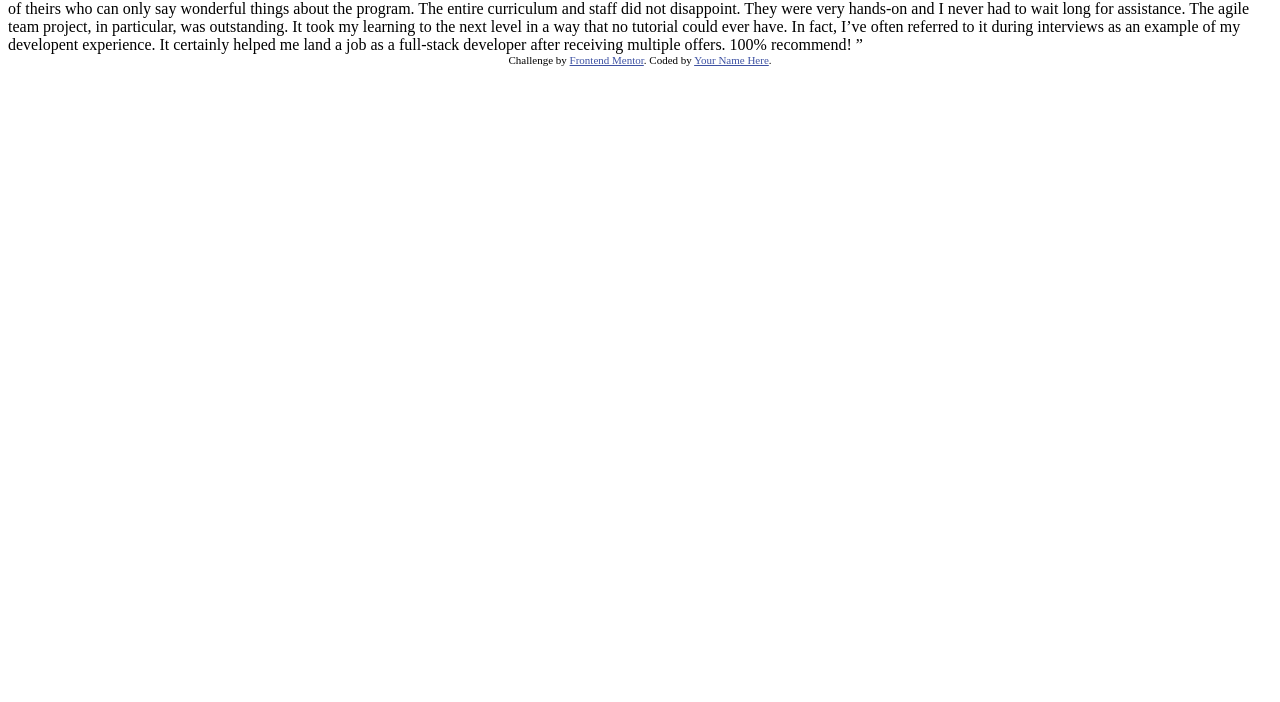
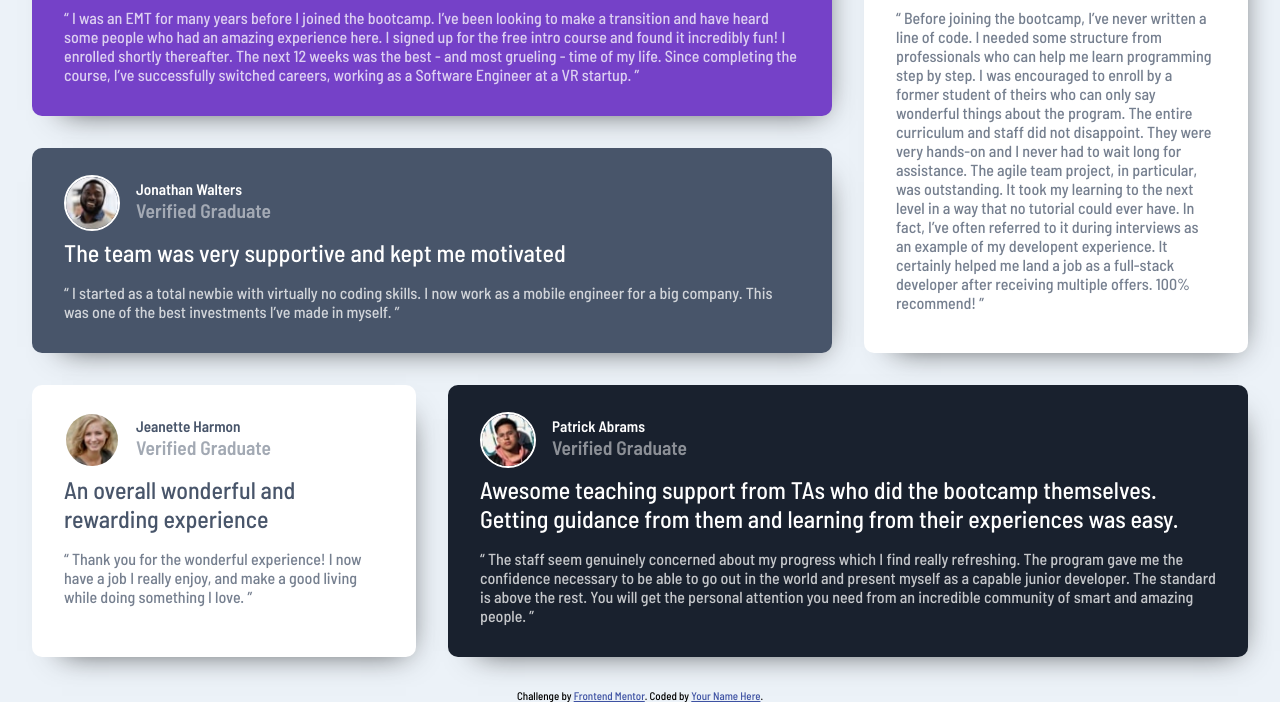
Before and after one commit to Pilli3800/reto5, a plain HTML site: page index.html in a window 1280 px wide. Shown: the part 188-890 px from the top of the page. Before the commit the page ends 800 px from the top, so only its background shows below. Drawn offline with Linux system fonts and the light colour scheme.

Commit message:
Terminado al 80%

```diff
--- a/index.html
+++ b/index.html
@@ -1,64 +1,85 @@
 <!DOCTYPE html>
 <html lang="en">
+
 <head>
   <meta charset="UTF-8">
-  <meta name="viewport" content="width=device-width, initial-scale=1.0"> <!-- displays site properly based on user's device -->
-
+  <meta name="viewport" content="width=device-width, initial-scale=1.0">
+  <!-- displays site properly based on user's device -->
+  <link rel="stylesheet" href="./main.css">
   <link rel="icon" type="image/png" sizes="32x32" href="./images/favicon-32x32.png">
-
+  <link rel="preconnect" href="https://fonts.gstatic.com" />
+  <link rel="preconnect" href="https://fonts.gstatic.com" />
+  <link href="https://fonts.googleapis.com/css2?family=Barlow+Semi+Condensed:wght@500;600&display=swap"
+    rel="stylesheet" />
   <title>Frontend Mentor | [Challenge Name Here]</title>
 
   <!-- Feel free to remove these styles or customise in your own stylesheet 👍 -->
   <style>
-    .attribution { font-size: 11px; text-align: center; }
-    .attribution a { color: hsl(228, 45%, 44%); }
+    .attribution {
+      font-size: 11px;
+      text-align: center;
+    }
+
+    .attribution a {
+      color: hsl(228, 45%, 44%);
+    }
   </style>
 </head>
+
 <body>
-  Daniel Clifford
-  Verified Graduate
 
-  I received a job offer mid-course, and the subjects I learned were current, if not more so,
-  in the company I joined. I honestly feel I got every penny’s worth.
+  <section class="testimonials">
+    <article class="card card--wide card--violet">
+      <div class="card__header">
+        <img class="card__reviewer-pic" src="./images/image-daniel.jpg" alt="Daniel Clifford" />
+        <h1>Daniel Clifford</h1>
+        <h2>Verified Graduate</h2>
+      </div>
+      <div class="card__body">
+        <p class="card__intro">
+          I received a job offer mid-course, and the subjects I learned were current, if not
+          more so, in the company I joined. I honestly feel I got every penny’s worth.
+        </p>
+        <p class="card__review">
+          “ I was an EMT for many years before I joined the bootcamp. I’ve been looking to
+          make a transition and have heard some people who had an amazing experience here. I
+          signed up for the free intro course and found it incredibly fun! I enrolled shortly
+          thereafter. The next 12 weeks was the best - and most grueling - time of my life.
+          Since completing the course, I’ve successfully switched careers, working as a
+          Software Engineer at a VR startup. ”
+        </p>
+      </div>
+    </article>
 
-  “ I was an EMT for many years before I joined the bootcamp. I’ve been looking to make a
-  transition and have heard some people who had an amazing experience here. I signed up
-  for the free intro course and found it incredibly fun! I enrolled shortly thereafter.
-  The next 12 weeks was the best - and most grueling - time of my life. Since completing
-  the course, I’ve successfully switched careers, working as a Software Engineer at a VR startup. ”
-
-  Jonathan Walters
-  Verified Graduate
-
+    <article class="card card--wide card--gray">
+      <div class="card__header">
+        <img class="card__reviewer-pic" src="./images/image-jonathan.jpg" alt="Daniel Clifford" />
+        <h1>Jonathan Walters</h1>
+        <h2>Verified Graduate</h2>
+      </div>
+      <div class="card__body">
+        <p class="card__intro">
           The team was very supportive and kept me motivated
-
+        </p>
+        <p class="card__review">
           “ I started as a total newbie with virtually no coding skills. I now work as a mobile engineer
           for a big company. This was one of the best investments I’ve made in myself. ”
+        </p>
+      </div>
+    </article>
 
-  Jeanette Harmon
-  Verified Graduate
 
-  An overall wonderful and rewarding experience
-
-  “ Thank you for the wonderful experience! I now have a job I really enjoy, and make a good living
-  while doing something I love. ”
-
-  Patrick Abrams
-  Verified Graduate
-
-  Awesome teaching support from TAs who did the bootcamp themselves. Getting guidance from them and
-  learning from their experiences was easy.
-
-  “ The staff seem genuinely concerned about my progress which I find really refreshing. The program
-  gave me the confidence necessary to be able to go out in the world and present myself as a capable
-  junior developer. The standard is above the rest. You will get the personal attention you need from
-  an incredible community of smart and amazing people. ”
-
-  Kira Whittle
-  Verified Graduate
-
+    <article class="card card--long card--white">
+      <div class="card__header">
+        <img class="card__reviewer-pic" src="./images/image-kira.jpg" alt="Daniel Clifford" />
+        <h1>Kira Whittle</h1>
+        <h2>Verified Graduate</h2>
+      </div>
+      <div class="card__body">
+        <p class="card__intro">
           Such a life-changing experience. Highly recommended!
-
+        </p>
+        <p class="card__review">
           “ Before joining the bootcamp, I’ve never written a line of code. I needed some structure from
           professionals who can help me learn programming step by step. I was encouraged to enroll by a former
           student of theirs who can only say wonderful things about the program. The entire curriculum and staff
@@ -68,9 +89,52 @@
           experience. It certainly helped me land a job as a full-stack developer after receiving multiple offers.
           100% recommend! ”
 
+        </p>
+      </div>
+    </article>
+
+    <article class="card card--white">
+      <div class="card__header">
+        <img class="card__reviewer-pic" src="./images/image-jeanette.jpg" alt="Jeanette Harmon picture" />
+        <h1>Jeanette Harmon</h1>
+        <h2>Verified Graduate</h2>
+      </div>
+      <div class="card__body">
+        <p class="card__intro">An overall wonderful and rewarding experience</p>
+        <p class="card__review">
+          “ Thank you for the wonderful experience! I now have a job I really enjoy, and make
+          a good living while doing something I love. ”
+        </p>
+      </div>
+    </article>
+
+    <article class="card card--wide card--black">
+      <div class="card__header">
+        <img class="card__reviewer-pic" src="./images/image-patrick.jpg" alt="Patrick Abrams picture" />
+        <h1>Patrick Abrams</h1>
+        <h2>Verified Graduate</h2>
+      </div>
+      <div class="card__body">
+        <p class="card__intro">
+          Awesome teaching support from TAs who did the bootcamp themselves. Getting guidance
+          from them and learning from their experiences was easy.
+        </p>
+        <p class="card__review">
+          “ The staff seem genuinely concerned about my progress which I find really
+          refreshing. The program gave me the confidence necessary to be able to go out in
+          the world and present myself as a capable junior developer. The standard is above
+          the rest. You will get the personal attention you need from an incredible community
+          of smart and amazing people. ”
+        </p>
+      </div>
+    </article>
+
+  </section>
+
   <div class="attribution">
     Challenge by <a href="https://www.frontendmentor.io?ref=challenge" target="_blank">Frontend Mentor</a>.
     Coded by <a href="#">Your Name Here</a>.
   </div>
 </body>
+
 </html>
--- /dev/null
+++ b/main.css
@@ -0,0 +1,132 @@
+:root {
+  --font-family: "Barlow Semi Condensed", sans-serif;
+  --font-size: 13px;
+  --medium-font: 500;
+  --semi-bold: 600;
+  --card-width: 19rem;
+  --violet: hsl(263, 55%, 52%);
+  --dark-grayish-blue: hsl(217, 19%, 35%);
+  --dark-blackish-blue: hsl(219, 29%, 14%);
+  --white: hsl(0, 0%, 100%);
+  --light-gray: hsl(0, 0%, 81%);
+  --light-grayish-blue: hsl(210, 46%, 95%);
+}
+
+* {
+  box-sizing: border-box;
+  margin: 0;
+  padding: 0;
+}
+
+body {
+  font-family: var(--font-family);
+  font-size: var(--font-size);
+  background-color: var(--light-grayish-blue);
+  max-width: 1440px;
+  margin: 0 auto;
+  position: relative;
+}
+
+.testimonials {
+  padding: 2rem;
+  display: grid;
+  grid-template-columns: repeat(auto-fit, minmax(var(--card-width), 1fr));
+  grid-gap: 2rem;
+  grid-auto-flow: dense;
+}
+
+.card {
+  padding: 2rem;
+  border-radius: 10px;
+  color: var(--white);
+  box-shadow: 10px 14px 30px -20px rgba(0, 0, 0, 0.78);
+  transition: box-shadow 0.3s ease-in-out;
+}
+
+.card:hover {
+  /* transform: scale(1.01); */
+  box-shadow: none;
+}
+
+.card__reviewer-pic {
+  border: 2px solid var(--white);
+  border-radius: 50%;
+  margin-right: 1rem;
+  float: left;
+  width: 56px;
+  height: 56px;
+  transform: translate(0px, -5px);
+}
+
+.card__header h2 {
+  opacity: 50%;
+}
+
+.card__intro {
+  margin: 1rem 0;
+  font-size: 1.5rem;
+}
+
+.card__review {
+  font-size: 1rem;
+  opacity: 75%;
+}
+/* Colores */
+
+.card--violet {
+  background-color: var(--violet);
+  background-image: url(/images/bg-pattern-quotation.svg);
+  background-repeat: no-repeat;
+  background-position: 85% 0;
+  background-size: 8rem;
+}
+
+.card--gray {
+  background-color: var(--dark-grayish-blue);
+}
+
+.card--black {
+  background-color: var(--dark-blackish-blue);
+}
+
+.card--white {
+  background-color: var(--white);
+  color: var(--dark-grayish-blue);
+}
+
+/* Tamaños */
+
+.card--wide {
+  grid-column: auto / span 2;
+}
+
+.card--long {
+  grid-row: auto / span 2;
+}
+
+@media only screen and (max-width: 767px) {
+  .testimonials {
+    padding: 1rem;
+    grid-template-columns: 1fr 1fr;
+  }
+  /* .card--wide {
+		grid-column: auto;
+	}
+	.card--long {
+		grid-row: auto;
+	} */
+}
+
+@media only screen and (max-width: 650px) {
+  .testimonials {
+    grid-template-columns: 1fr;
+  }
+
+  .card--wide {
+    grid-column: auto;
+  }
+
+  .card--long {
+    grid-row: auto;
+  }
+}
```
Lines whose indentation alone changed are shown as unchanged.
